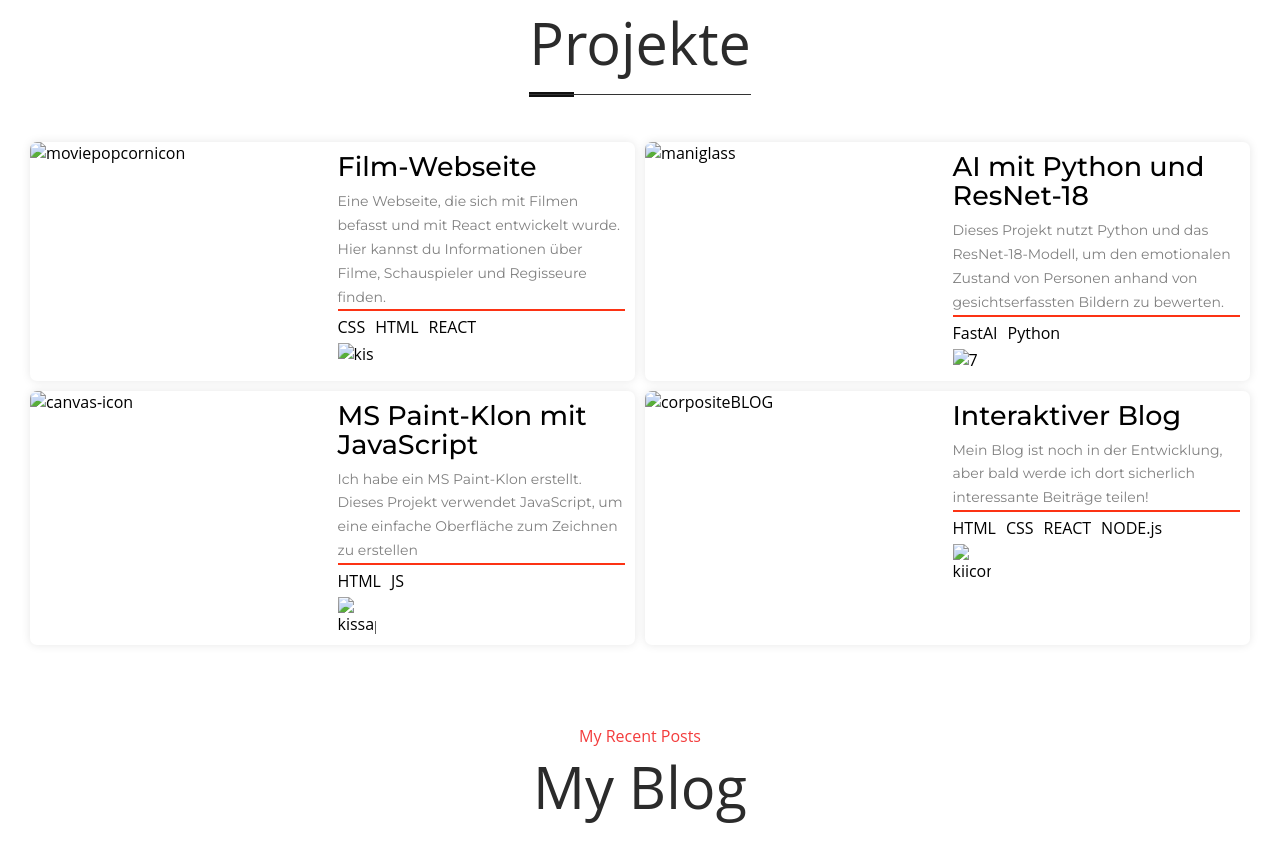
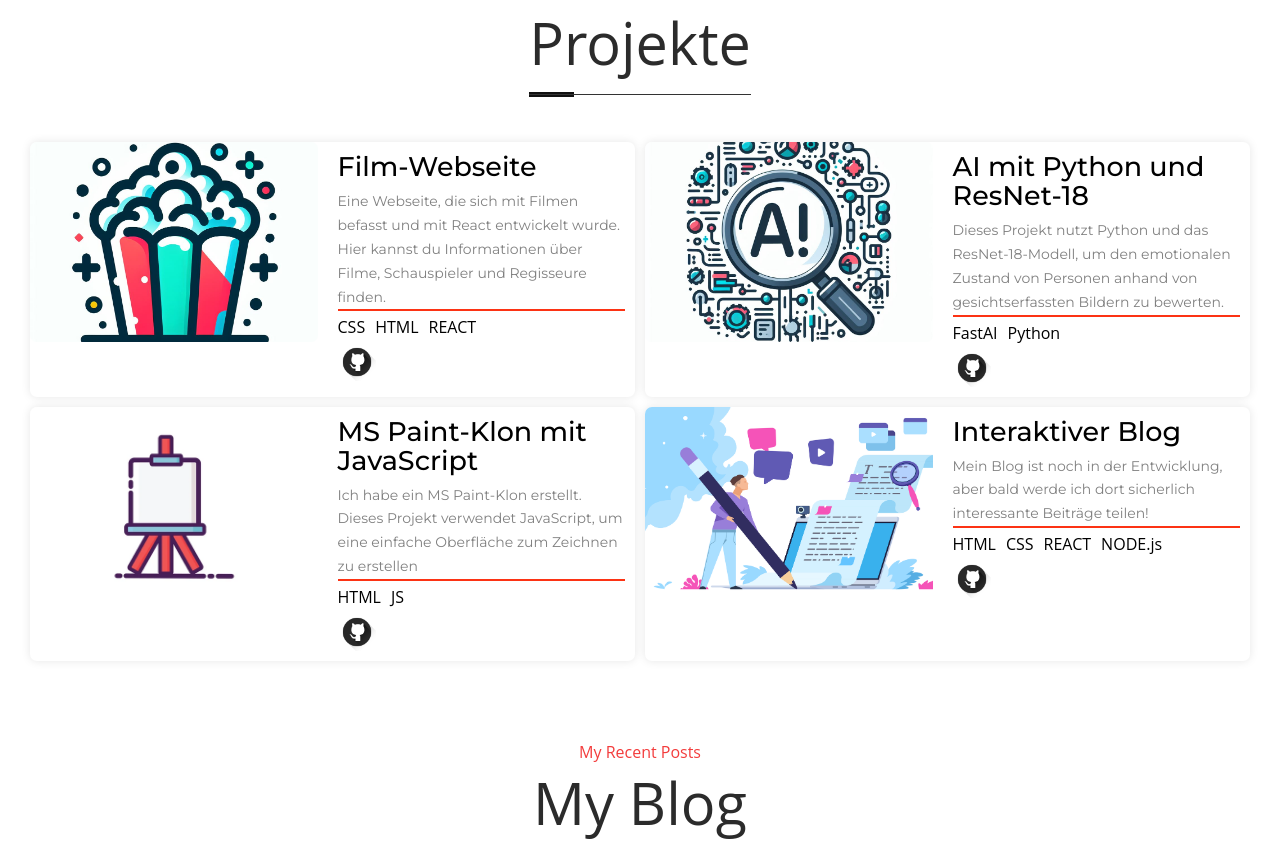
Before and after one commit to koalachef/koalachef.github.io, a plain HTML site: page index.html in a window 1280 px wide. Shown: the part 1641-2486 px from the top of the page. Drawn offline with nearby package versions, Linux system fonts and the light colour scheme; files whose address does not match are found by name.

Commit message:
Update index.html

```diff
--- a/index.html
+++ b/index.html
@@ -149,7 +149,7 @@
         <div class="FeaturedProject-container">
           <div class="FeaturedProject-container-LBOX">
             <img
-              src="./moviepopcornicon.jpg"
+              src="./assets/moviepopcornicon.jpg"
               loading="lazy"
               alt="moviepopcornicon"
             />
@@ -171,7 +171,7 @@
               </div>
               <div class="Technologies-Icons">
                 <img
-                  src="./kisspng-computer-icons-logo-portable-network-graphics-clip-icons-for-free-iconza-circle-social-5b7fe46b4ec817.2080142615351082033227.png"
+                  src="./assets/kisspng-computer-icons-logo-portable-network-graphics-clip-icons-for-free-iconza-circle-social-5b7fe46b4ec817.2080142615351082033227.png"
                   loading="lazy"
                   alt="kis"
                 />
@@ -181,7 +181,7 @@
         </div>
         <div class="FeaturedProject-container">
           <div class="FeaturedProject-container-LBOX">
-            <img src="./maniglass.jpg" loading="lazy" alt="maniglass" />
+            <img src="./assets/maniglass.jpg" loading="lazy" alt="maniglass" />
           </div>
           <div class="FeaturedProject-container-RBOX">
             <div class="FeaturedProject-TxT">
@@ -199,7 +199,7 @@
               </div>
               <div class="Technologies-Icons">
                 <img
-                  src="./kisspng-computer-icons-logo-portable-network-graphics-clip-icons-for-free-iconza-circle-social-5b7fe46b4ec817.2080142615351082033227.png"
+                  src="./assets/kisspng-computer-icons-logo-portable-network-graphics-clip-icons-for-free-iconza-circle-social-5b7fe46b4ec817.2080142615351082033227.png"
                   loading="lazy"
                   alt="7"
                 />
@@ -209,7 +209,7 @@
         </div>
         <div class="FeaturedProject-container">
           <div class="FeaturedProject-container-LBOX">
-            <img src="./canvas-icon.webp" loading="lazy" alt="canvas-icon" />
+            <img src="./assets/canvas-icon.webp" loading="lazy" alt="canvas-icon" />
           </div>
           <div class="FeaturedProject-container-RBOX">
             <div class="FeaturedProject-TxT">
@@ -227,7 +227,7 @@
               </div>
               <div class="Technologies-Icons">
                 <img
-                  src="./kisspng-computer-icons-logo-portable-network-graphics-clip-icons-for-free-iconza-circle-social-5b7fe46b4ec817.2080142615351082033227.png"
+                  src="./assets/kisspng-computer-icons-logo-portable-network-graphics-clip-icons-for-free-iconza-circle-social-5b7fe46b4ec817.2080142615351082033227.png"
                   loading="lazy"
                   alt="kissaphe7"
                 />
@@ -237,7 +237,7 @@
         </div>
         <div class="FeaturedProject-container">
           <div class="FeaturedProject-container-LBOX">
-            <img src="./corpoBLOG.png" loading="lazy" alt="corpositeBLOG" />
+            <img src="./assets/corpoBLOG.png" loading="lazy" alt="corpositeBLOG" />
           </div>
           <div class="FeaturedProject-container-RBOX">
             <div class="FeaturedProject-TxT">
@@ -256,7 +256,7 @@
               </div>
               <div class="Technologies-Icons">
                 <img
-                  src="./kisspng-computer-icons-logo-portable-network-graphics-clip-icons-for-free-iconza-circle-social-5b7fe46b4ec817.2080142615351082033227.png"
+                  src="./assets/kisspng-computer-icons-logo-portable-network-graphics-clip-icons-for-free-iconza-circle-social-5b7fe46b4ec817.2080142615351082033227.png"
                   loading="lazy"
                   alt="kiiconz"
                 />
@@ -277,7 +277,7 @@
             <img
               alt="blog"
               loading="lazy"
-              src="./AI%20img%20f%C3%BCr%20Blog.avif"
+              src="./assets/AI%20img%20f%C3%BCr%20Blog.avif"
             />
           </div>
           <div class="blog-text">
@@ -307,7 +307,7 @@
             <img
               alt="blog"
               loading="lazy"
-              src="./front%20end%20vs%20back%20img%20f%C3%BCr%20blog.png"
+              src="./assets/front%20end%20vs%20back%20img%20f%C3%BCr%20blog.png"
             />
           </div>
           <div class="blog-text">
@@ -343,7 +343,7 @@
         </div>
         <div class="blog-box">
           <div class="blog-img">
-            <img alt="blog" loading="lazy" src="./blog%20f%C3%BCr%20blog.jpg" />
+            <img alt="blog" loading="lazy" src="./assets/blog%20f%C3%BCr%20blog.jpg" />
           </div>
           <div class="blog-text">
             <span>14.02.2024 / Blog Infos</span>
```
